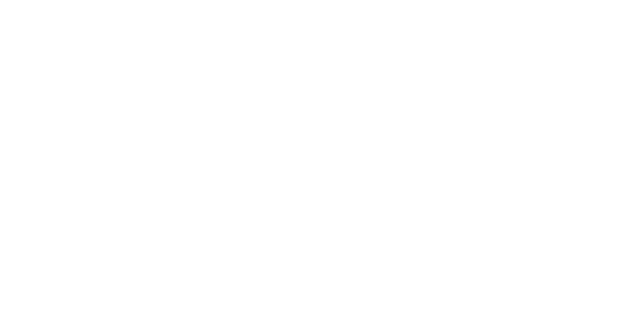
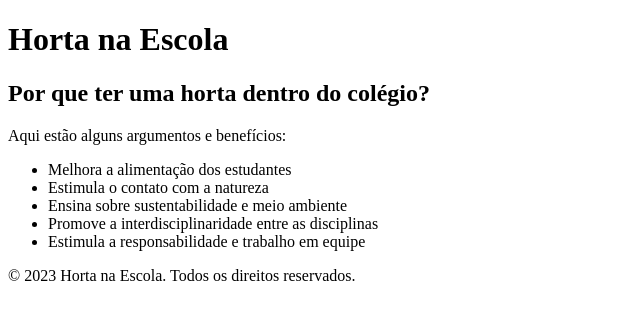
Before and after one commit to theteu69/projeto-horta, a plain HTML site: page index.html in a window 1280 px wide. Shown: the whole page, without its empty margins (0-640 px from the left). Drawn offline with Linux system fonts and the light colour scheme.

Commit message:
Add files via upload

```diff
--- a/index.html
+++ b/index.html
@@ -1,12 +1,31 @@
 <!DOCTYPE html>
-<html lang="en">
+<html>
 <head>
-    <meta charset="UTF-8">
-    <meta name="viewport" content="width=device-width, initial-scale=1.0">
-
-    <title>Horta comunitária na escola</title>
+  <title>Horta na Escola</title>
+  <link rel="stylesheet" type="text/css" href="style.css">
 </head>
 <body>
+  <header>
+    <h1>Horta na Escola</h1>
+  </header>
+
+  <section id="introduction">
+    <h2>Por que ter uma horta dentro do colégio?</h2>
+    <p>Aqui estão alguns argumentos e benefícios:</p>
+    <ul>
+      <li>Melhora a alimentação dos estudantes</li>
+      <li>Estimula o contato com a natureza</li>
+      <li>Ensina sobre sustentabilidade e meio ambiente</li>
+      <li>Promove a interdisciplinaridade entre as disciplinas</li>
+      <li>Estimula a responsabilidade e trabalho em equipe</li>
+    </ul>
+  </section>
+
+  <!-- Outras seções do site -->
+
+  <footer>
+    <p>&copy; 2023 Horta na Escola. Todos os direitos reservados.</p>
+  </footer>
 
 </body>
 </html>
```
